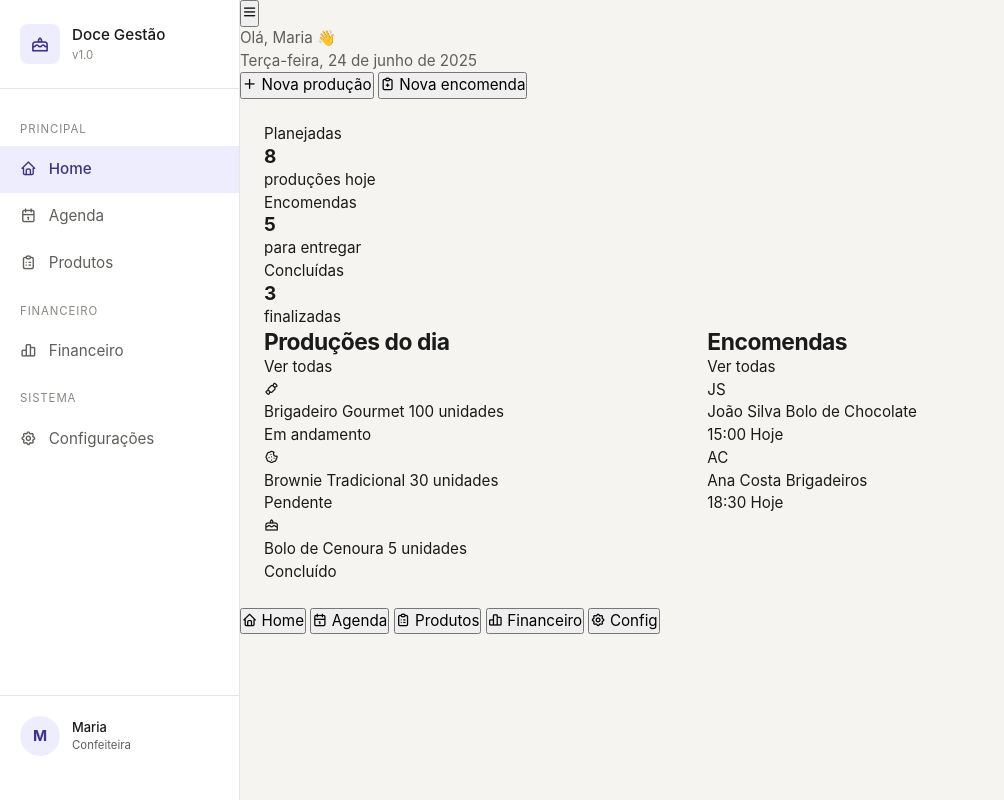
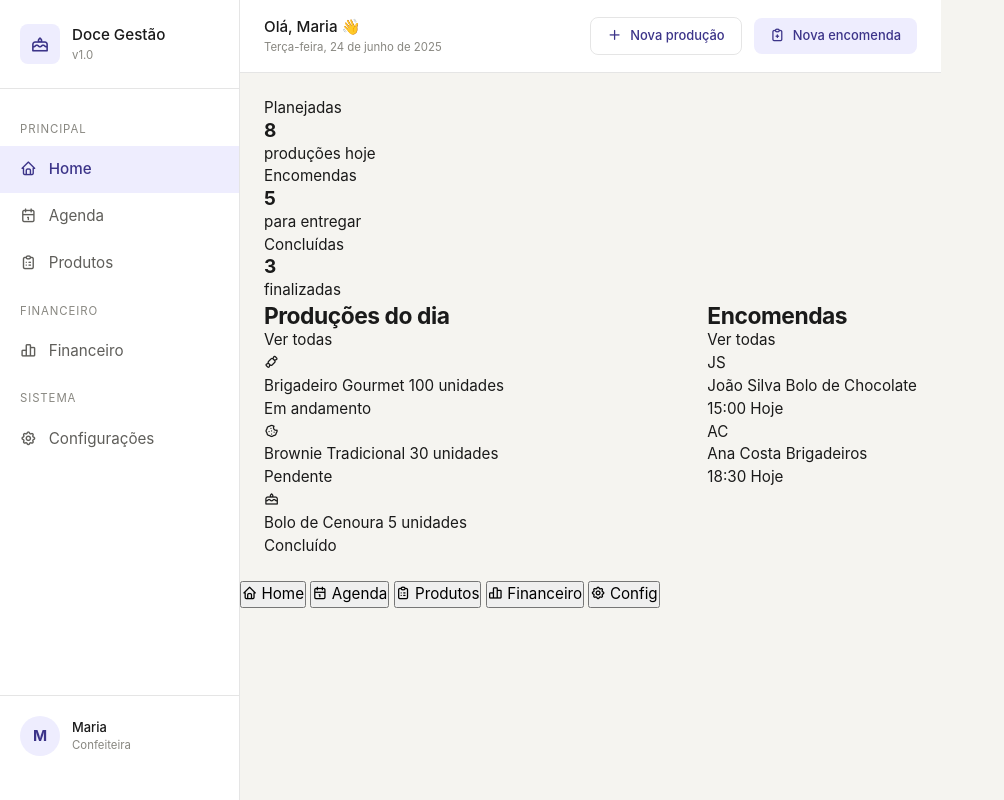
Before and after one commit to AleRicDev/AgendaConfeitaria, a plain HTML site: page index.html in a window 1280 px wide. Shown: the whole page, without its empty margins (0-1004 px from the left). Drawn offline with Linux system fonts and the light colour scheme; a script that the page names is missing.

Commit message:
feat: create topbar component

```diff
--- a/src/css/index.css
+++ b/src/css/index.css
@@ -1,3 +1,4 @@
 @import "./global.css";
 @import "./layout.css";
 @import "./sidebar.css";
+@import "./topbar.css";
--- a/src/css/sidebar.css
+++ b/src/css/sidebar.css
@@ -163,7 +163,7 @@
 }
 
 .user-role {
-  font-size: var(--fs-xs);c
+  font-size: var(--fs-xs);
 
   color: var(--text-muted);
 }
--- /dev/null
+++ b/src/css/topbar.css
@@ -0,0 +1,121 @@
+/* ================================
+   TOPBAR
+================================ */
+
+.topbar {
+  display: flex;
+  align-items: center;
+  justify-content: space-between;
+
+  padding: var(--space-4) var(--space-6);
+
+  background: var(--surface);
+  border-bottom: 1px solid var(--border);
+
+  position: sticky;
+  top: 0;
+  z-index: 10;
+}
+
+/* ================================
+   TOPBAR LEFT
+================================ */
+
+.topbar-left {
+  display: flex;
+  align-items: center;
+  gap: var(--space-3);
+}
+
+.topbar-greeting {
+  font-size: var(--fs-md);
+  font-weight: var(--fw-medium);
+  color: var(--text-primary);
+}
+
+.topbar-date {
+  font-size: var(--fs-xs);
+  color: var(--text-muted);
+}
+
+/* ================================
+   ICON BUTTON (hamburguer)
+================================ */
+
+.icon-button {
+  display: none;
+
+  align-items: center;
+  justify-content: center;
+
+  width: 36px;
+  height: 36px;
+
+  background: none;
+  border: none;
+  border-radius: var(--radius-md);
+
+  color: var(--text-secondary);
+  font-size: 1.25rem;
+
+  transition: var(--transition-fast);
+}
+
+.icon-button:hover {
+  background: var(--bg);
+  color: var(--text-primary);
+}
+
+/* ================================
+   TOPBAR ACTIONS
+================================ */
+
+.topbar-actions {
+  display: flex;
+  align-items: center;
+  gap: var(--space-3);
+}
+
+/* ================================
+   BUTTONS
+================================ */
+
+.btn {
+  display: inline-flex;
+  align-items: center;
+  gap: var(--space-2);
+
+  padding: var(--space-2) var(--space-4);
+
+  font-size: var(--fs-sm);
+  font-weight: var(--fw-medium);
+
+  border-radius: var(--radius-md);
+  border: none;
+
+  cursor: pointer;
+  transition: var(--transition-fast);
+}
+
+.btn i {
+  font-size: 1rem;
+}
+
+.btn-outline {
+  background: transparent;
+  border: 1px solid var(--border);
+  color: var(--brand-primary);
+}
+
+.btn-outline:hover {
+  background: var(--brand-soft);
+}
+
+.btn-primary {
+  background: var(--brand-soft);
+  color: var(--brand-primary);
+}
+
+.btn-primary:hover {
+  background: var(--brand-hover);
+}
```
